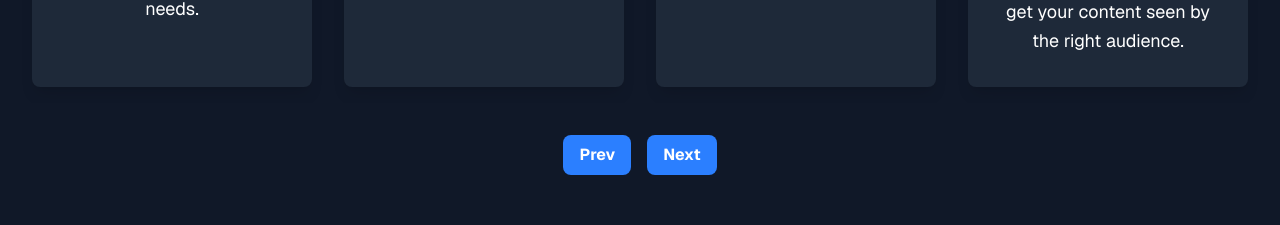
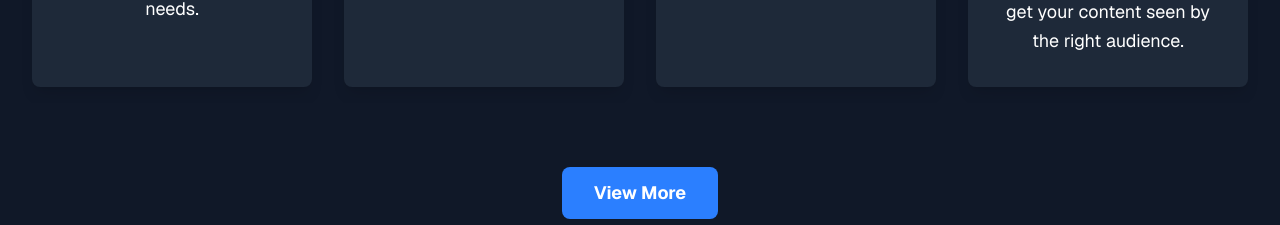
Before and after one commit to Neocr8v/dominionmediaco, a Next.js app: page / in a window 1280 px wide. Shown: the part 1671-1896 px from the top of the page. Built offline with nearby package versions, Linux system fonts and the light colour scheme.

Commit message:
new edits

```diff
--- a/package.json
+++ b/package.json
@@ -10,6 +10,7 @@
   },
   "dependencies": {
     "autoprefixer": "^10.4.21",
+    "embla-carousel-autoplay": "^8.6.0",
     "embla-carousel-react": "^8.6.0",
     "framer-motion": "^12.23.22",
     "geist": "^1.5.1",
--- a/src/components/home/ContactForm.tsx
+++ b/src/components/home/ContactForm.tsx
@@ -49,7 +49,7 @@ export default function ContactForm() {
 
   return (
     <div
-      className="py-20 bg-cover bg-center relative"
+      className="py-10 bg-cover bg-center relative"
       style={{ backgroundImage: "url('/images/cservice.jpg')" }}
     >
       <div
@@ -57,7 +57,7 @@ export default function ContactForm() {
         style={{ opacity: 0.75 }}
       ></div>
       <div className="container mx-auto px-4 relative z-10">
-        <h2 className="text-4xl font-bold text-center mb-12 text-white">Contact Us</h2>
+        <h2 className="text-4xl font-bold text-center mt-12 mb-6 text-white">Contact Us</h2>
         <motion.form
           initial={{ opacity: 0 }}
           animate={{ opacity: 1 }}
--- a/src/components/home/MediaServices.tsx
+++ b/src/components/home/MediaServices.tsx
@@ -3,6 +3,7 @@
 import { motion } from 'framer-motion';
 import Link from 'next/link';
 import useEmblaCarousel from 'embla-carousel-react';
+import Autoplay from 'embla-carousel-autoplay';
 import { FaVideo, FaCamera, FaEdit, FaBullhorn } from 'react-icons/fa'; // Example icons
 
 const services = [
@@ -33,7 +34,7 @@ const services = [
 ];
 
 export default function MediaServices() {
-  const [emblaRef, emblaApi] = useEmblaCarousel({ loop: true });
+  const [emblaRef] = useEmblaCarousel({ loop: true }, [Autoplay({ delay: 3000 })]);
 
   return (
     <section className="bg-gray-900 text-white py-20">
@@ -66,20 +67,6 @@ export default function MediaServices() {
             ))}
           </div>
         </div>
-        <div className="flex justify-center mt-8 space-x-4">
-          <button
-            className="bg-blue-500 hover:bg-blue-600 text-white font-bold py-2 px-4 rounded-lg"
-            onClick={() => emblaApi && emblaApi.scrollPrev()}
-          >
-            Prev
-          </button>
-          <button
-            className="bg-blue-500 hover:bg-blue-600 text-white font-bold py-2 px-4 rounded-lg"
-            onClick={() => emblaApi && emblaApi.scrollNext()}
-          >
-            Next
-          </button>
-        </div>
         <div className="text-center mt-16">
           <Link href="/services">
             <motion.button
--- a/src/components/layout/Header.tsx
+++ b/src/components/layout/Header.tsx
@@ -1,13 +1,25 @@
+"use client";
+
+import { useState } from 'react';
 import Link from 'next/link';
+import { FaBars, FaTimes } from 'react-icons/fa';
 
 export default function Header() {
+  const [isOpen, setIsOpen] = useState(false);
+
+  const toggleMenu = () => {
+    setIsOpen(!isOpen);
+  };
+
   return (
     <header className="fixed top-0 left-0 w-full bg-gray-950 bg-opacity-90 text-white z-50">
       <div className="container mx-auto px-4 py-6 flex justify-between items-center">
         <Link href="/" className="text-2xl font-bold">
           Dominion Media
         </Link>
-        <nav>
+
+        {/* Desktop Navigation */}
+        <nav className="hidden md:block">
           <ul className="flex space-x-8">
             <li><Link href="/" className="hover:text-gray-300">Home</Link></li>
             <li><Link href="/about" className="hover:text-gray-300">About</Link></li>
@@ -17,6 +29,32 @@ export default function Header() {
             <li><Link href="/contact" className="hover:text-gray-300">Contact</Link></li>
           </ul>
         </nav>
+
+        {/* Mobile Menu Button */}
+        <div className="md:hidden">
+          <button onClick={toggleMenu} className="text-white focus:outline-none">
+            {isOpen ? <FaTimes size={24} /> : <FaBars size={24} />}
+          </button>
+        </div>
+      </div>
+
+      {/* Mobile Menu */}
+      <div
+        className={`fixed top-0 left-0 w-full h-full bg-gray-950 bg-opacity-95 z-40 transform ${isOpen ? 'translate-x-0' : '-translate-x-full'} transition-transform duration-300 ease-in-out md:hidden`}
+      >
+        <div className="flex justify-end p-6">
+          <button onClick={toggleMenu} className="text-white focus:outline-none">
+            <FaTimes size={24} />
+          </button>
+        </div>
+        <nav className="flex flex-col items-center space-y-8 mt-10">
+          <Link href="/" className="text-2xl hover:text-gray-300" onClick={toggleMenu}>Home</Link>
+          <Link href="/about" className="text-2xl hover:text-gray-300" onClick={toggleMenu}>About</Link>
+          <Link href="/blog" className="text-2xl hover:text-gray-300" onClick={toggleMenu}>Blog</Link>
+          <Link href="/services" className="text-2xl hover:text-gray-300" onClick={toggleMenu}>Services</Link>
+          <Link href="/portfolio" className="text-2xl hover:text-gray-300" onClick={toggleMenu}>Portfolio</Link>
+          <Link href="/contact" className="text-2xl hover:text-gray-300" onClick={toggleMenu}>Contact</Link>
+        </nav>
       </div>
     </header>
   );
```
Also changed, not shown: 1 other file (tests, documents, lock files or other folders).
